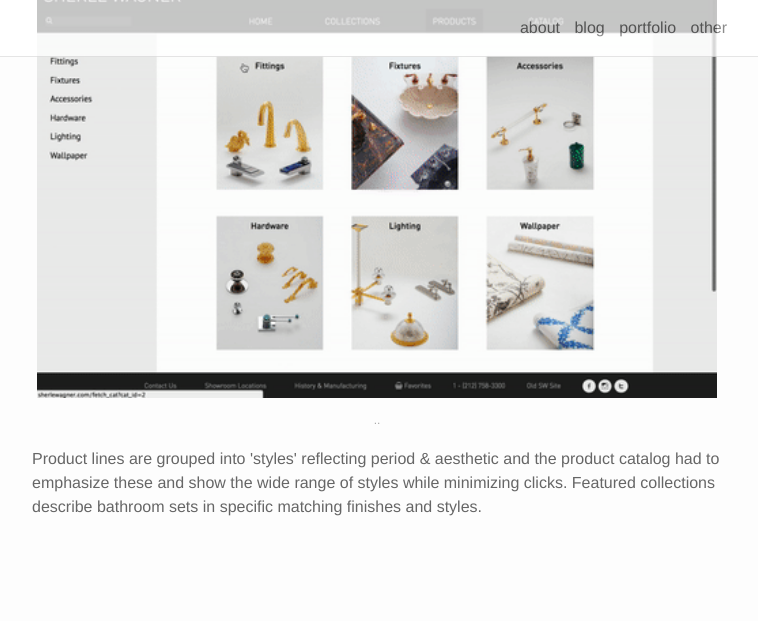
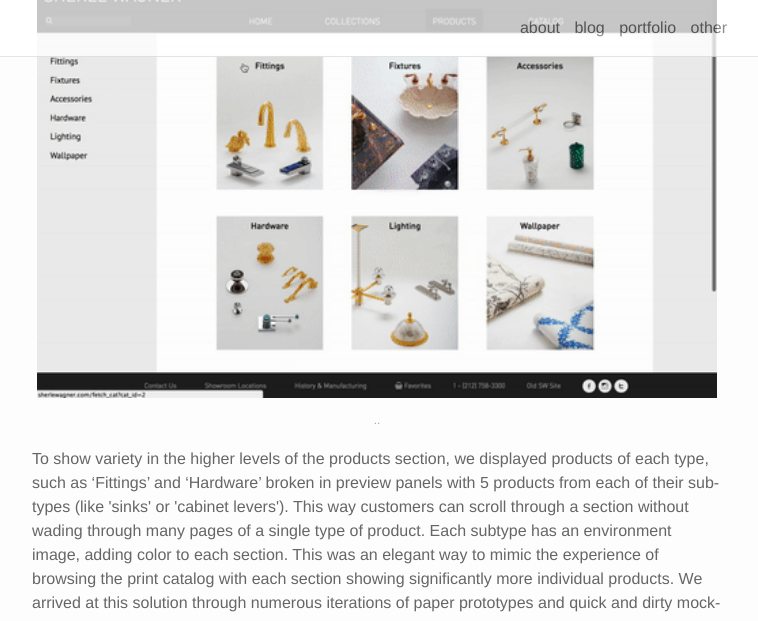
Before and after one commit to paulh1am/paulh1am.github.io, a Jekyll site: the page built from _portfolio/1_sherlewagner.markdown, in a window 1280 px wide and 1400 px high, scrolled down 1517 px. Shown: the top 621 px of the window, without its empty margins (263-1021 px from the left). Built offline with Jekyll 4.4.1, drawn with Linux system fonts in a browser that asks for light colours; nearby versions of some CDN libraries; some of the changed text lies outside the part shown.

Commit message:
scroll gif

```diff
--- a/_portfolio/1_sherlewagner.markdown
+++ b/_portfolio/1_sherlewagner.markdown
@@ -38,7 +38,7 @@
 	</div>
 </div>
 
-<div class="col one"> <br/><br>
+<div > <br/><br>
 
 	We initially included styles and collections in the top level of the side nav but user testing of our mockups showed that that was too cumbersome and confusing.
 <br><br>
@@ -58,9 +58,18 @@
 	</div>
 </div>
 <div class="col three">
-Product lines are grouped into 'styles' reflecting period & aesthetic and the product catalog had to emphasize these and show the wide range of styles while minimizing clicks.
+To show variety in the higher levels of the products section, we displayed products of each type, such as ‘Fittings’ and ‘Hardware’ broken in preview panels with 5 products from each of their sub-types (like 'sinks' or 'cabinet levers').
 
-Featured collections describe bathroom sets in specific matching finishes and styles.
+This way customers can scroll through a section without wading through many pages of a single type of product. Each subtype has an environment image, adding color to each section.
+
+This was an elegant way to mimic the experience of browsing the print catalog with each section showing significantly more individual products. We arrived at this solution through numerous iterations of paper prototypes and quick and dirty mock-ups.
+</div>
+<br>
+<div class="img_row">
+	<img class="col three" src="{{ site.baseurl }}/img/SW/scroll1.gif" alt="" title="scrolling gif"/>
+	<div class="col three caption">
+	..
+	</div>
 </div>
 
 
```
Also changed, not shown: other parts of _portfolio/1_sherlewagner.markdown (+1 -1 lines), img/SW/SWshowcase.png.
